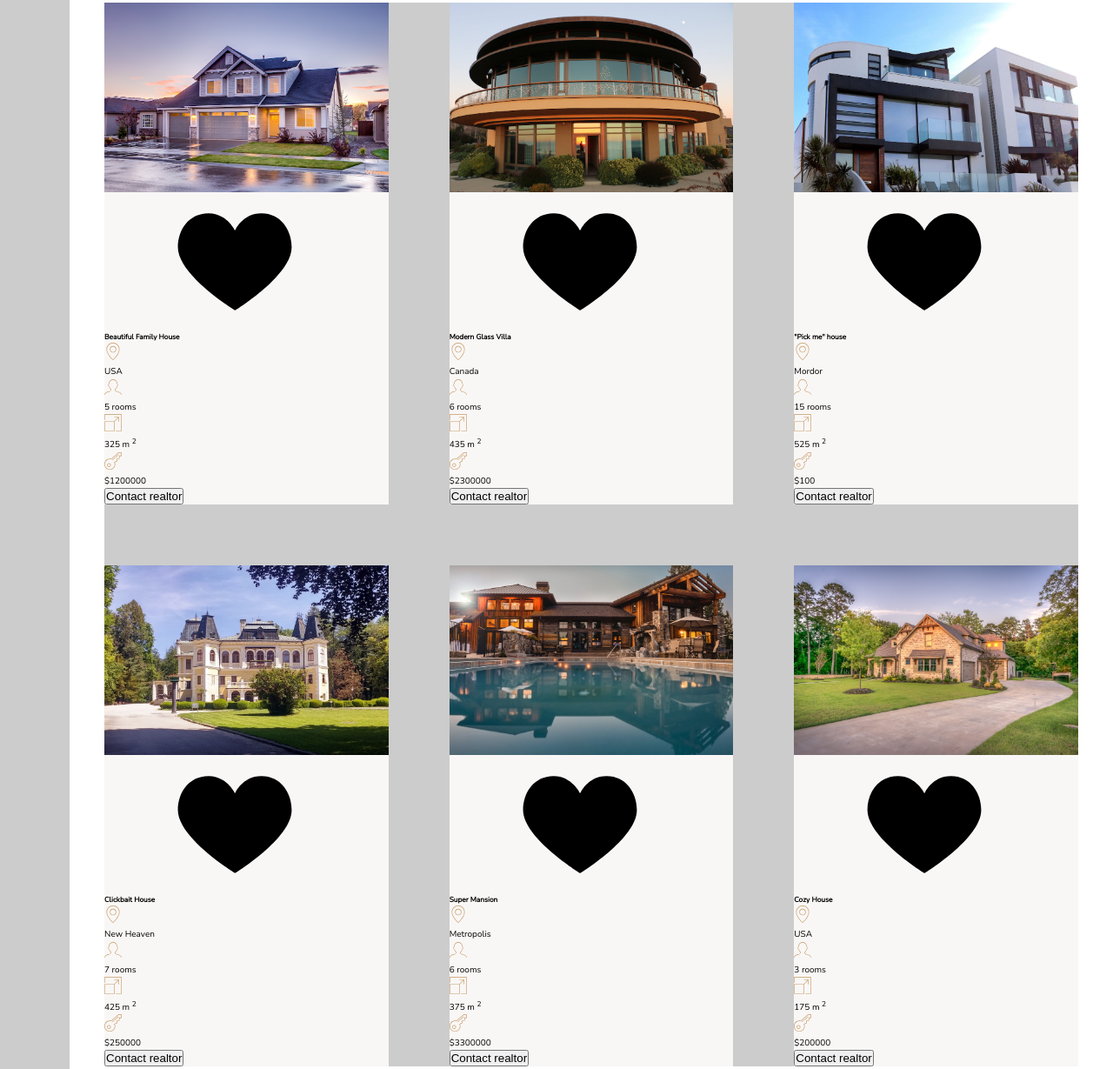
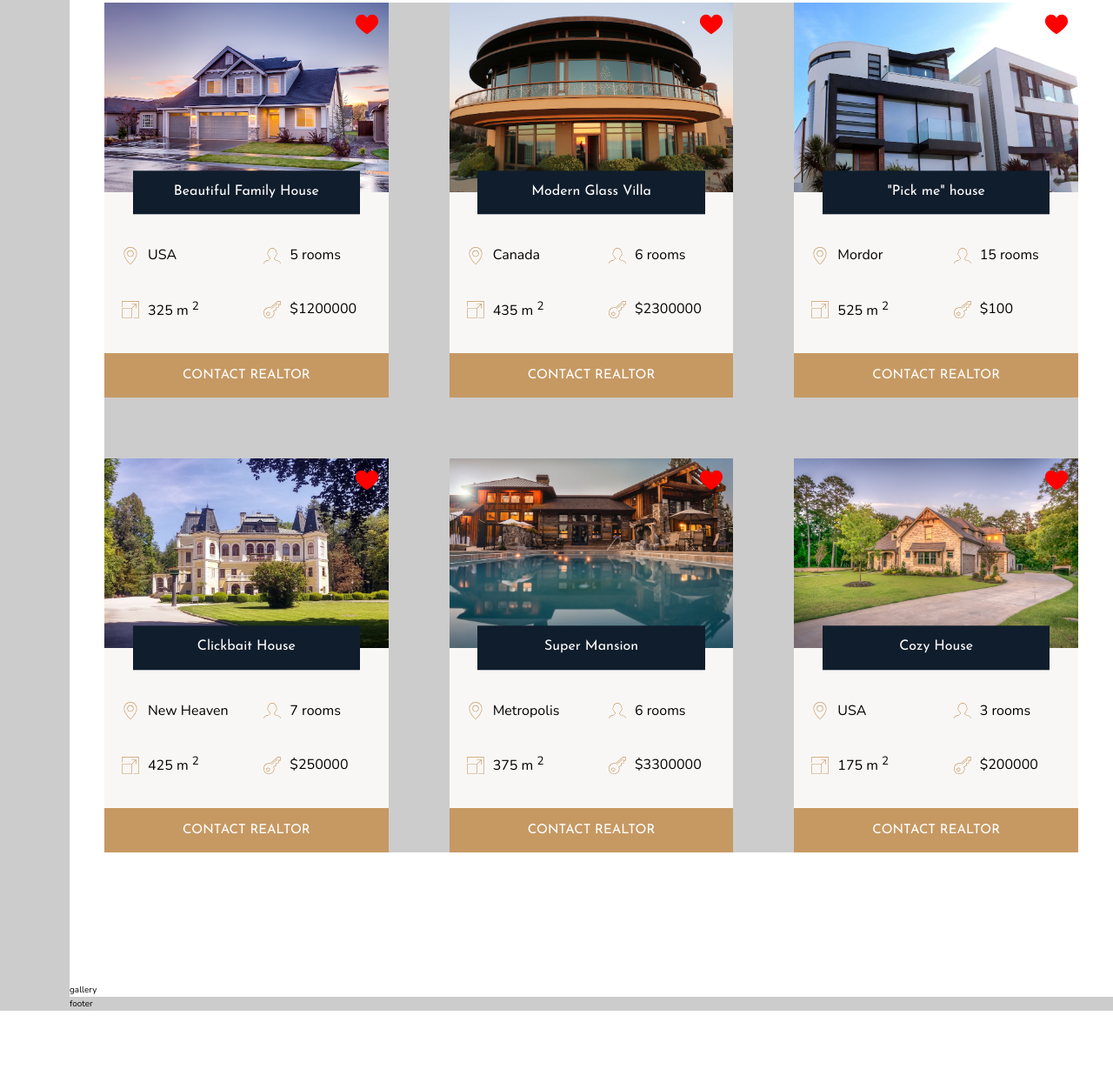
Before and after one commit to gogolab/nexter, a website: page index.html in a window 1280 px wide. Shown: the part 1967-3196 px from the top of the page at 87% size. After the commit the page ends 3129 px from the top, so only its background shows below. Drawn offline with nearby package versions, Linux system fonts and the light colour scheme.

Commit message:
finished homes section

```diff
--- a/index.html
+++ b/index.html
@@ -149,7 +149,7 @@
                 </svg>
                 <p>$1200000</p>
             </div>
-            <button class="cta">Contact realtor</button>
+            <button class="btn home__btn">Contact realtor</button>
         </div>
         <div class="home">
             <img src="./img/house-2.jpeg" alt="House 2" class="home__img">
@@ -183,7 +183,7 @@
                 </svg>
                 <p>$2300000</p>
             </div>
-            <button class="cta">Contact realtor</button>
+            <button class="btn home__btn">Contact realtor</button>
         </div>
         <div class="home">
             <img src="./img/house-6.jpeg" alt="House 3" class="home__img">
@@ -217,7 +217,7 @@
                 </svg>
                 <p>$100</p>
             </div>
-            <button class="cta">Contact realtor</button>
+            <button class="btn home__btn">Contact realtor</button>
         </div>
         <div class="home">
             <img src="./img/house-5.jpeg" alt="House 4" class="home__img">
@@ -251,7 +251,7 @@
                 </svg>
                 <p>$250000</p>
             </div>
-            <button class="cta">Contact realtor</button>
+            <button class="btn home__btn">Contact realtor</button>
         </div>
         <div class="home">
             <img src="./img/house-4.jpeg" alt="House 5" class="home__img">
@@ -285,7 +285,7 @@
                 </svg>
                 <p>$3300000</p>
             </div>
-            <button class="cta">Contact realtor</button>
+            <button class="btn home__btn">Contact realtor</button>
         </div>
         <div class="home">
             <img src="./img/house-3.jpeg" alt="House 6" class="home__img">
@@ -319,7 +319,7 @@
                 </svg>
                 <p>$200000</p>
             </div>
-            <button class="cta">Contact realtor</button>
+            <button class="btn home__btn">Contact realtor</button>
         </div>
 
     </section>
--- a/sass/_homes.scss
+++ b/sass/_homes.scss
@@ -11,27 +11,69 @@
 .home {
     background-color: $color-grey-light-1;
 
+    display: grid;
+    grid-template-columns: repeat(2, 1fr);
+    grid-row-gap: 3.5rem;
+
     &__img {
         width: 100%;
+
+        grid-column: 1 / span 2;
+        grid-row: 1 / 2;
+        z-index: 10;
     }
 
     &__like {
+        grid-area: 1 / 2 / 2 / -1;
+
+        fill: red;
+        width: 3rem;
+        height: 3rem;
+        margin: 1rem 1rem 0 auto;
+        z-index: 20;
     }
 
     &__name {
+        grid-column: 1 / span 2;
+        grid-row: 1 / 2;
+        width: 80%;
+        justify-self: center;
+        align-self: end;
+        transform: translateY(50%);
+        z-index: 15;
+
+        font-family: $font-display;
+        font-size: 1.6rem;
+        font-weight: 400;
+        color: #fff;
+        text-align: center;
+        padding: 1.25rem;
+        background-color: $color-secondary;
+    }
+
+    &__location,
+    &__rooms {
+        margin-top: 2.5rem;
     }
 
     &__location,
     &__rooms,
     &__area,
     &__price {
+        font-size: 1.6rem;
+        margin-left: 2rem;
+        display: flex;
+        align-items: center;
+
         svg {
             fill: $color-primary;
             width: 2rem;
             height: 2rem;
-        }
-
-        p {
+            margin-right: 1rem;
         }
     }
+
+    &__btn {
+        grid-column: 1 / span 2;
+    }
 }
```
Also changed, not shown: css/style.css.
